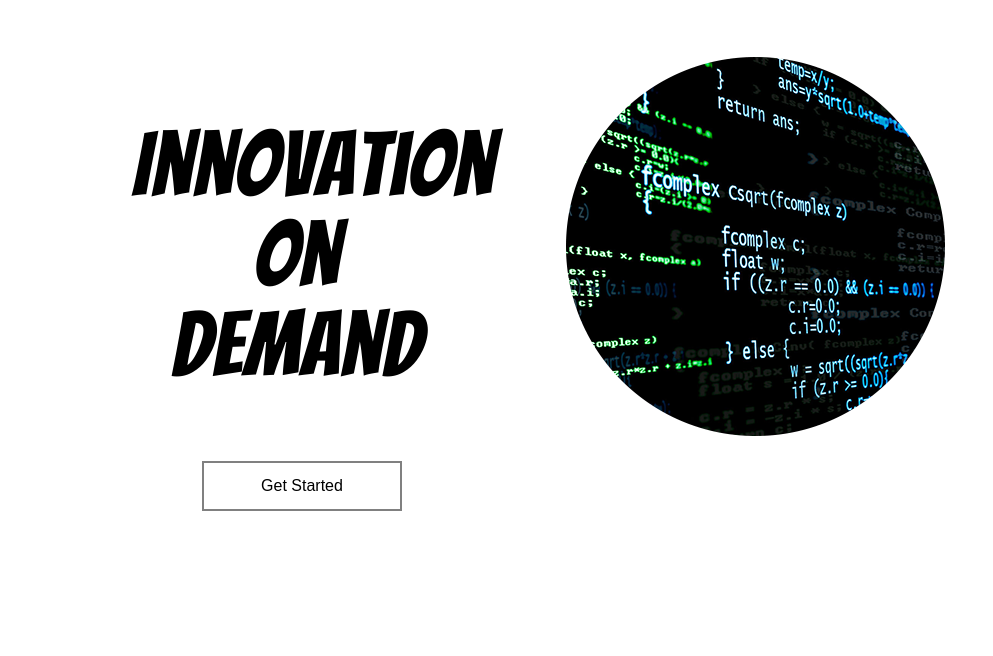
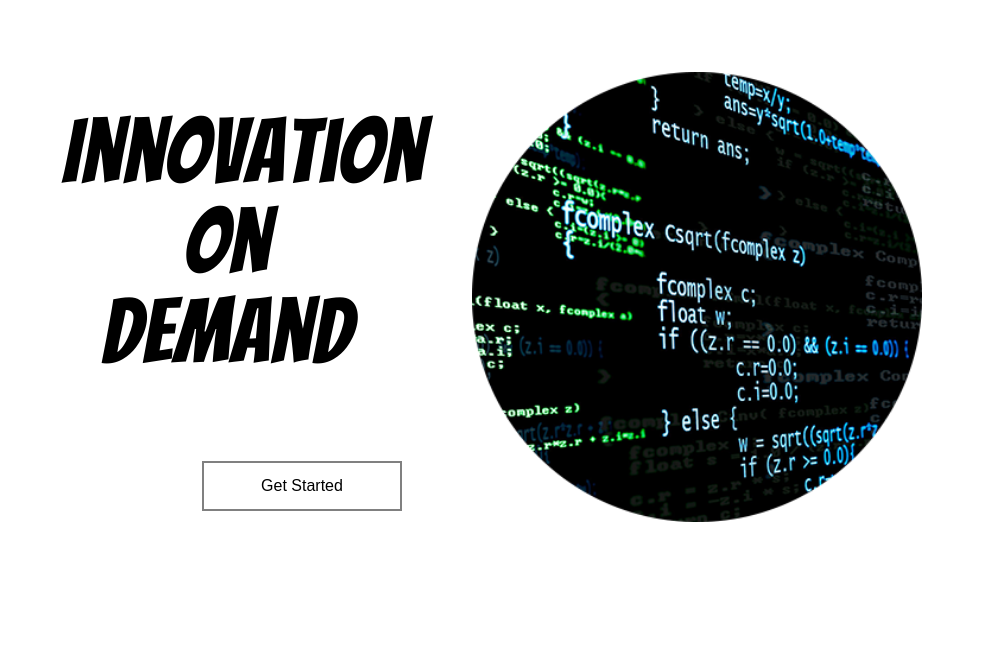
Before and after one commit to maribelcuales/FlexBox-UI-III-Flexbox-, a website: page great-idea/index.html in a window 1280 px wide. Shown: the part 119-775 px from the top of the page, without its empty margins (148-1141 px from the left). Drawn offline with Linux system fonts and the light colour scheme.

Commit message:
refactored header to display flex from inline-block

```diff
--- a/great-idea/css/index.css
+++ b/great-idea/css/index.css
@@ -73,6 +73,7 @@ h1, h2, h3, h4, h5 {
 	min-width: 300px;
 }
 
+/* nav class */
 .navigation {
 	display: flex;
 	padding: 40px;
@@ -101,27 +102,49 @@ h1, h2, h3, h4, h5 {
 	justify-content: flex-end;
 }
 
+/* header class */
 header {
 	height: 600px;
+	display: flex;
+	justify-content: space-evenly;
+	align-items: center;
 }
 
 header h1 {
-  	display: inline-block;
+  	/* display: inline-block;
 	position: relative;
+	text-align: center;
 	top: 0px;
   	left: 150px;
   	height: 300px;
   	width: 330px;
   	font-size: 90px;
+	margin-bottom: 80px;
+	*/
+
+	/*refactor inline-block to flex */
+	display: flex;
+	flex-direction: column;
 	text-align: center;
+  	top: 0px;
+  	left: 150px;
+  	height: 300px;
+  	width: 330px;
+  	font-size: 90px;
 	margin-bottom: 80px;
 }
 
 .header-img {
-  	display: inline-block;
+  	/* display: inline-block;
 	position: relative;
 	left: 250px;
   	top: 60px;
+	*/
+
+	/*refactor inline-block to flex */
+	display: flex;
+	height: 450px;
+
 }
 
 button {
```
Lines whose indentation alone changed are shown as unchanged.
